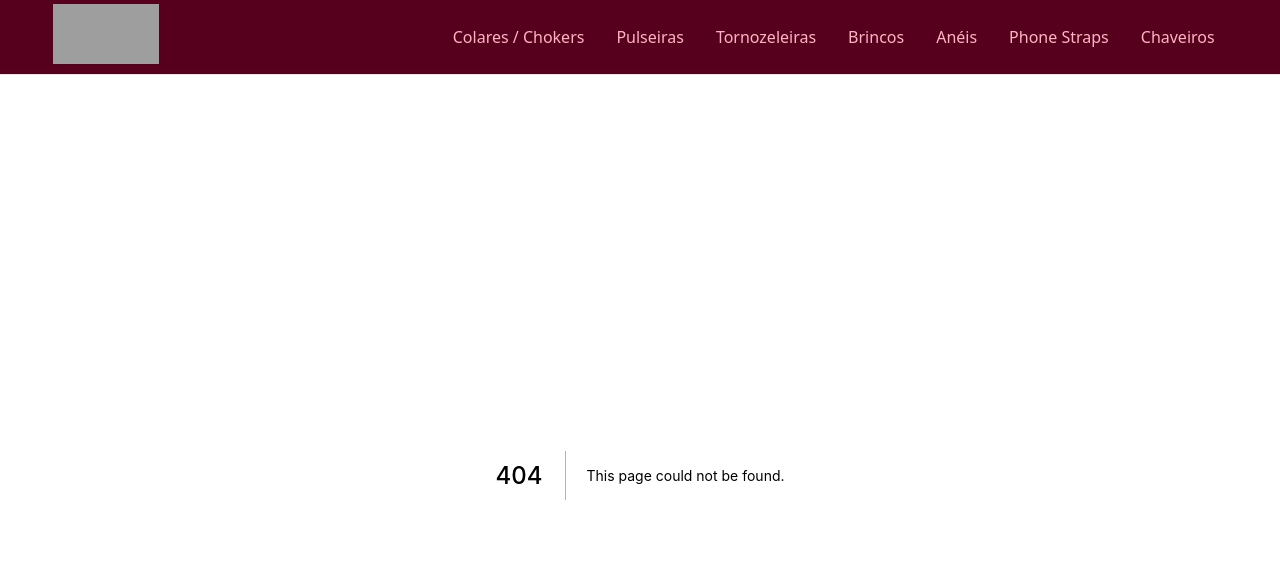
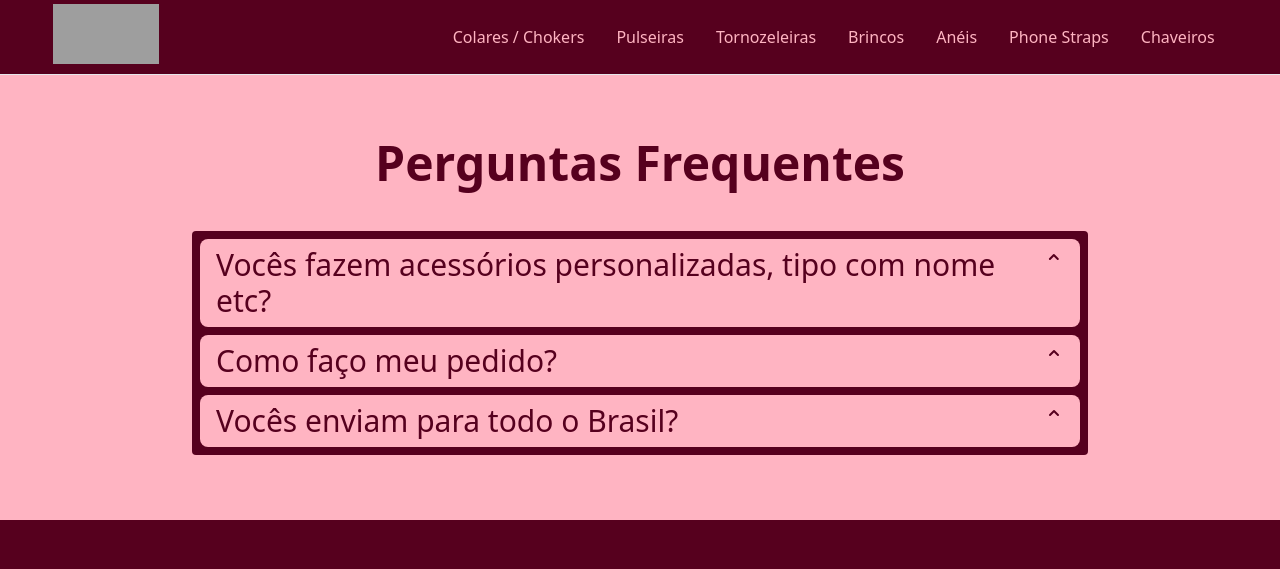
Before and after one commit to jpkiyoshi/contasdefadas-nextjs, a Next.js app: page /perguntas-frequentes in a window 1280 px wide. Before the commit this address had no page. Shown: the top 569 px of the page. Built offline with nearby package versions, Linux system fonts and the light colour scheme; grey boxes are pictures that could not be loaded.

Commit message:
add FAQ as a page

```diff
--- a/components/Footer.jsx
+++ b/components/Footer.jsx
@@ -10,19 +10,18 @@ const Footer = () => {
               Informação
             </h3>
             <div className="mt-4">
-              <Link href={`/quem-somos`}>
+              <Link href={'/quem-somos'}>
                 <a className="text-base leading-6 text-opacity-70 text-contas-pink-light hover:text-opacity-100">
                   Quem somos
                 </a>
               </Link>
             </div>
             <div>
-              <a
-                href="#FAQ"
-                className="text-base leading-6 text-opacity-70 text-contas-pink-light hover:text-opacity-100"
-              >
-                Perguntas Frequentes
-              </a>
+              <Link href={'/perguntas-frequentes'}>
+                <a className="text-base leading-6 text-opacity-70 text-contas-pink-light hover:text-opacity-100">
+                  Perguntas Frequentes
+                </a>
+              </Link>
             </div>
           </div>
           <div className="flex flex-col items-center mx-14">
--- /dev/null
+++ b/pages/perguntas-frequentes.js
@@ -0,0 +1,11 @@
+import FAQ from '../components/FAQ';
+
+const PerguntasFrequentes = () => {
+  return (
+    <div>
+      <FAQ />
+    </div>
+  );
+};
+
+export default PerguntasFrequentes;
```
